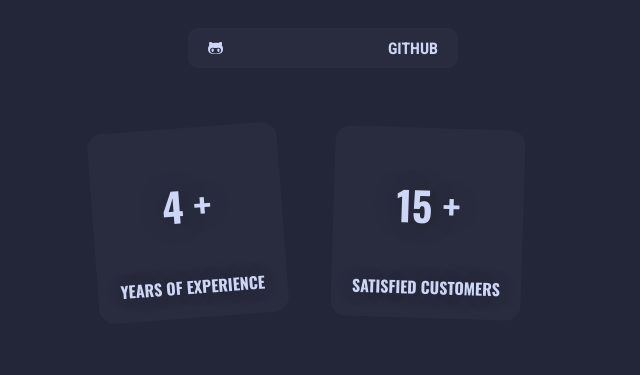
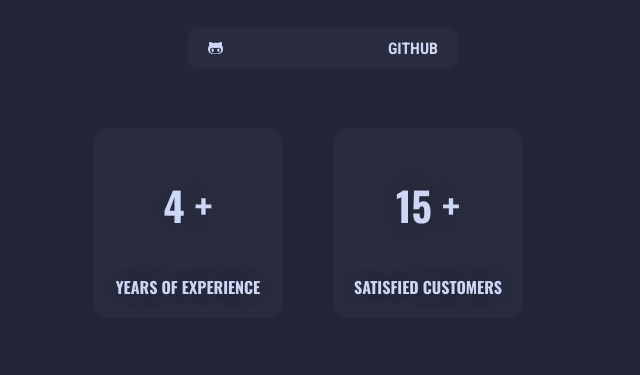
Before and after one commit to Nighty3098/Nighty3098.github.io, a React (Create React App) app: page / in a window 1280 px wide. Shown: the part 1600-1975 px from the top of the page, without its empty margins (317-957 px from the left). Built offline with nearby package versions, Linux system fonts and the light colour scheme; no server answers.

Commit message:
Update cards.jsx

```diff
--- a/src/components/cards.jsx
+++ b/src/components/cards.jsx
@@ -50,24 +50,21 @@ const Info = () => {
 
 const InfoWidget = ({ item, index }) => {
   const controls = useAnimation();
-  const [randomRotate] = useState(() => Math.random() * 20 - 10);
-  // const [randomRotate] = "0";
 
   return (
     <motion.div
       className="info_widget"
-      initial={{ opacity: 0, y: 50, rotate: randomRotate }}
+      initial={{ opacity: 0, scale: 0.8 }}
       animate={controls}
       viewport={{ margin: "0px 0px -50px 0px", amount: 0.1 }}
       onViewportEnter={() => {
         controls.start({
           opacity: 1,
-          y: 0,
+          scale: 1,
           transition: {
             duration: 0.6,
             delay: index * 0.05,
             ease: "easeOut",
-            rotate: randomRotate,
           },
         });
       }}
@@ -78,6 +75,7 @@ const InfoWidget = ({ item, index }) => {
     </motion.div>
   );
 };
+
 
 const SkillWidget = ({ feature, index }) => {
   const controls = useAnimation();
```
